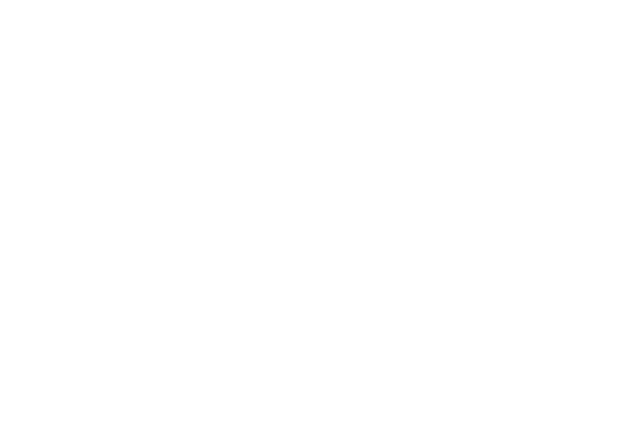
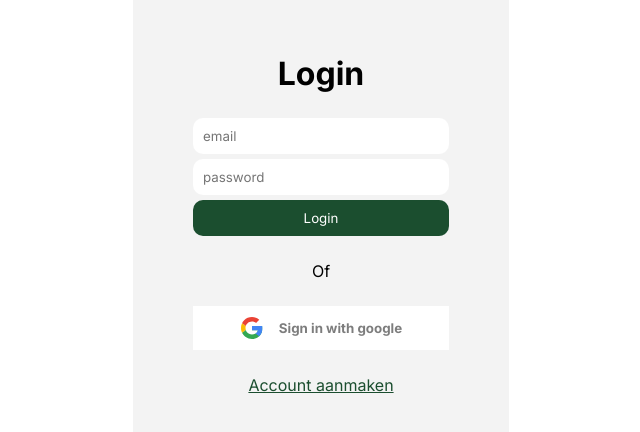
Before and after one commit to fabiantax87/Camping-Frontend, a React (Create React App) app: page /login in a window 1280 px wide. Before the commit this address had no page. Shown: the part 176-608 px from the top of the page, without its empty margins (319-959 px from the left). Built offline with nearby package versions, Linux system fonts and the light colour scheme.

Commit message:
added login page without function (#5)
Co-authored-by: fabiantax87 <fabiantax87@users.noreply.github.com>

```diff
--- a/src/App.scss
+++ b/src/App.scss
@@ -1,5 +1,15 @@
 :root {
   --light-gray: #f3f3f3;
+  --dark-gray: #7d7d7d;
 
   --dark-green: #1b4e2f;
 }
+
+h1,
+p {
+  margin: 0;
+}
+
+button:hover {
+  cursor: pointer;
+}
--- a/src/App.tsx
+++ b/src/App.tsx
@@ -1,4 +1,5 @@
 import Layout from "pages/Layout/Layout";
+import Login from "pages/Login/Login";
 import Register from "pages/Register/Register";
 import { Route, Routes } from "react-router-dom";
 import "./App.scss";
@@ -9,6 +10,7 @@
       <Routes>
         <Route path="/" element={<Layout />}>
           <Route path="register" element={<Register />} />
+          <Route path="login" element={<Login />} />
         </Route>
       </Routes>
     </div>
--- a/src/index.scss
+++ b/src/index.scss
@@ -8,8 +8,3 @@
   margin: 0;
   padding: 0;
 }
-
-h1,
-p {
-  margin: 0;
-}
--- /dev/null
+++ b/src/pages/Login/Login.scss
@@ -0,0 +1,63 @@
+.login-container {
+  width: 100%;
+  height: 100vh;
+  display: flex;
+  flex-direction: column;
+  align-items: center;
+  justify-content: center;
+
+  .login-content {
+    width: 20%;
+    display: flex;
+    flex-direction: column;
+    align-items: center;
+    gap: 25px;
+    background-color: var(--light-gray);
+    padding: 60px;
+    border-radius: 5px;
+
+    .login-form {
+      width: 100%;
+      display: flex;
+      flex-direction: column;
+      gap: 5px;
+
+      input {
+        border: none;
+        outline: none;
+        border-radius: 10px;
+        padding: 10px;
+      }
+
+      button {
+        padding: 10px;
+        border: none;
+        border-radius: 10px;
+        color: white;
+        background-color: var(--dark-green);
+      }
+    }
+
+    .google-btn {
+      display: flex;
+      align-items: center;
+      justify-content: center;
+      gap: 15px;
+      width: 100%;
+      border: none;
+      background-color: white;
+      padding: 10px;
+      font-weight: bold;
+      color: var(--dark-gray);
+
+      svg {
+        width: 24px;
+        height: 24px;
+      }
+    }
+
+    a {
+      color: var(--dark-green);
+    }
+  }
+}
--- /dev/null
+++ b/src/pages/Login/Login.tsx
@@ -0,0 +1,47 @@
+import { useState } from "react";
+import { Link } from "react-router-dom";
+import "./Login.scss";
+
+const Login = () => {
+  const [email, setEmail] = useState("");
+  const [password, setPassword] = useState("");
+
+  const login = (e: any) => {
+    e.preventDefault();
+  };
+
+  return (
+    <div className="login-container">
+      <div className="login-content">
+        <h1>Login</h1>
+        <form onSubmit={(e) => login(e)} className="login-form">
+          <input type="email" placeholder="email" value={email} onChange={(e) => setEmail(e.target.value)} />
+          <input type="password" placeholder="password" value={password} onChange={(e) => setPassword(e.target.value)} />
+          <button type="submit">Login</button>
+        </form>
+        <p>Of</p>
+        <button className="google-btn">
+          <svg className="google-icon" viewBox="0 0 48 48">
+            <defs>
+              <path
+                id="a"
+                d="M44.5 20H24v8.5h11.8C34.7 33.9 30.1 37 24 37c-7.2 0-13-5.8-13-13s5.8-13 13-13c3.1 0 5.9 1.1 8.1 2.9l6.4-6.4C34.6 4.1 29.6 2 24 2 11.8 2 2 11.8 2 24s9.8 22 22 22c11 0 21-8 21-22 0-1.3-.2-2.7-.5-4z"
+              />
+            </defs>
+            <clipPath id="b">
+              <use href="#a" overflow="visible" />
+            </clipPath>
+            <path clipPath="url(#b)" fill="#FBBC05" d="M0 37V11l17 13z" />
+            <path clipPath="url(#b)" fill="#EA4335" d="M0 11l17 13 7-6.1L48 14V0H0z" />
+            <path clipPath="url(#b)" fill="#34A853" d="M0 37l30-23 7.9 1L48 0v48H0z" />
+            <path clipPath="url(#b)" fill="#4285F4" d="M48 48L17 24l-4-3 35-10z" />
+          </svg>
+          Sign in with google
+        </button>
+        <Link to="/register">Account aanmaken</Link>
+      </div>
+    </div>
+  );
+};
+
+export default Login;
--- a/src/pages/Register/Register.scss
+++ b/src/pages/Register/Register.scss
@@ -53,8 +53,5 @@
       padding-left: 20px;
       padding-right: 20px;
     }
-    button:hover {
-      cursor: pointer;
-    }
   }
 }
```
